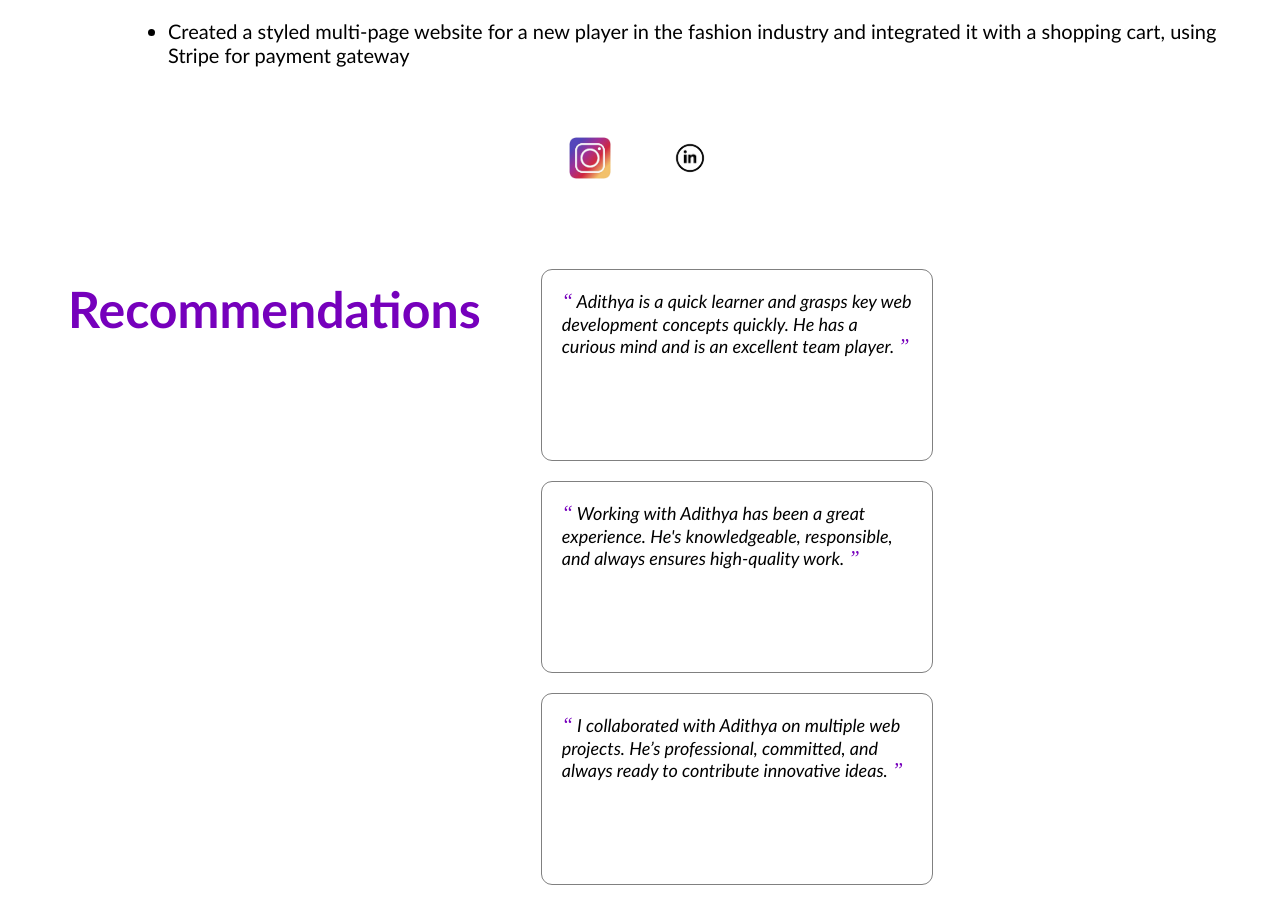
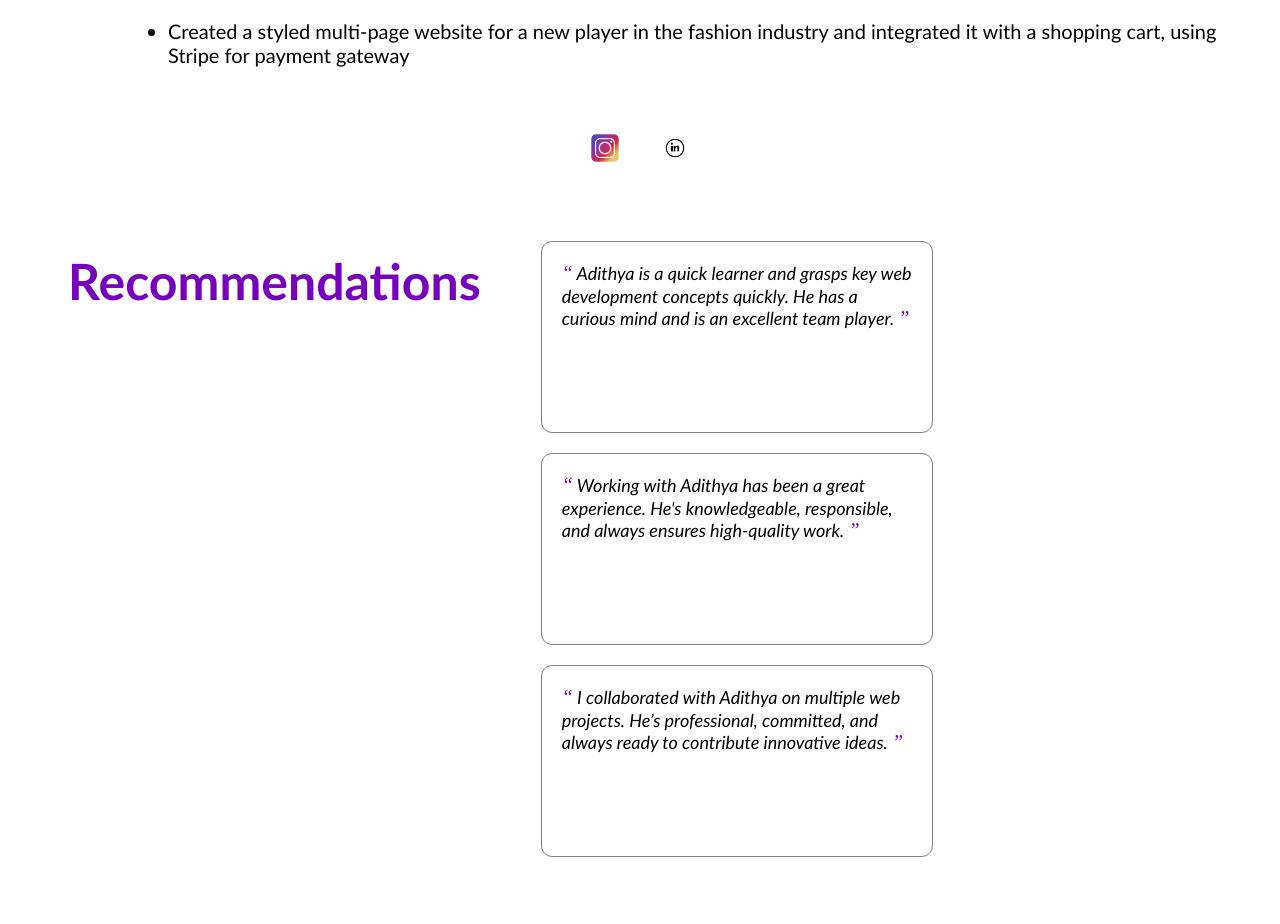
Before and after one commit to Adithya-k9496/adithya-portfollio, a plain HTML site: page index.html in a window 1280 px wide. Shown: the part 1440-2364 px from the top of the page. Drawn offline with Linux system fonts and the light colour scheme.

Commit message:
Update style.css

```diff
--- a/style.css
+++ b/style.css
@@ -190,23 +190,12 @@ h2 {
 /* Social Media Section */
 #social-media {
   margin: 40px 0;
-  gap: 40px;
-}
-
-.social-icon {
-  text-align: center;
-  text-decoration: none;
-  color: #333;
-  font-size: 16px;
-  font-weight: bold;
+  gap: 30px;
 }
 
 .social-icon img {
-  width: 60px;
-  height: 60px;
   transition: transform 0.3s ease, box-shadow 0.3s ease;
   filter: grayscale(20%);
-  margin-bottom: 8px;
 }
 
 .social-icon:hover img {
@@ -214,14 +203,6 @@ h2 {
   box-shadow: 0 4px 12px rgba(0, 0, 0, 0.2);
   filter: grayscale(0%);
 }
-
-.social-icon p {
-  margin: 0;
-  color: #7600bc;
-  letter-spacing: 1px;
-}
-
-
 /* Recommendations */
 
 .all_recommendations {
```
